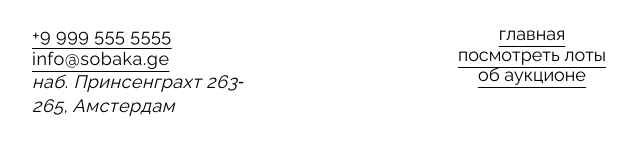
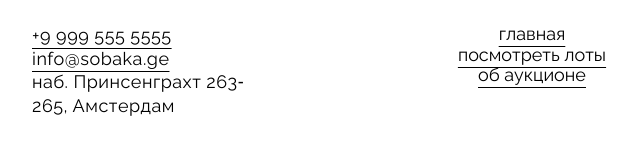
Before and after one commit to alexandrinka/ono-tebe-nado, a plain HTML site: page index.html in a window 1280 px wide. Shown: the part 2816-2971 px from the top of the page, 108-748 px from the left. Drawn offline with Linux system fonts and the light colour scheme.

Commit message:
Исправлены замечания ревьюера. Сдача на проверку - 2

```diff
--- a/index.html
+++ b/index.html
@@ -155,9 +155,9 @@
         <a class="address-item address-link" href="mailto:info@sobaka.ge"
           >info@sobaka.ge</a
         >
-        <address class="address-item address-item_place">
+        <p class="address-item address-item_place">
           наб. Принсенграхт 263&hyphen; 265, Амстердам
-        </address>
+        </p>
       </address>
       <nav class="footer__menu">
         <ul class="footer__menu-list">
```
